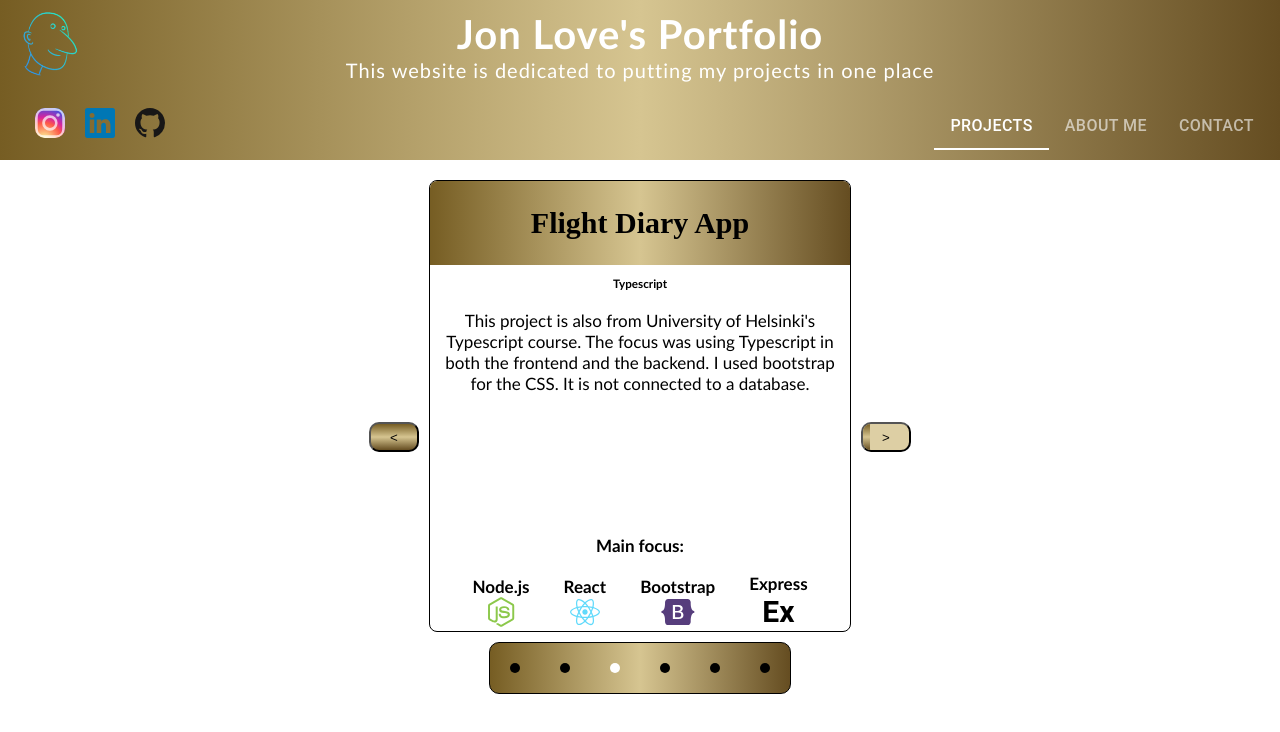
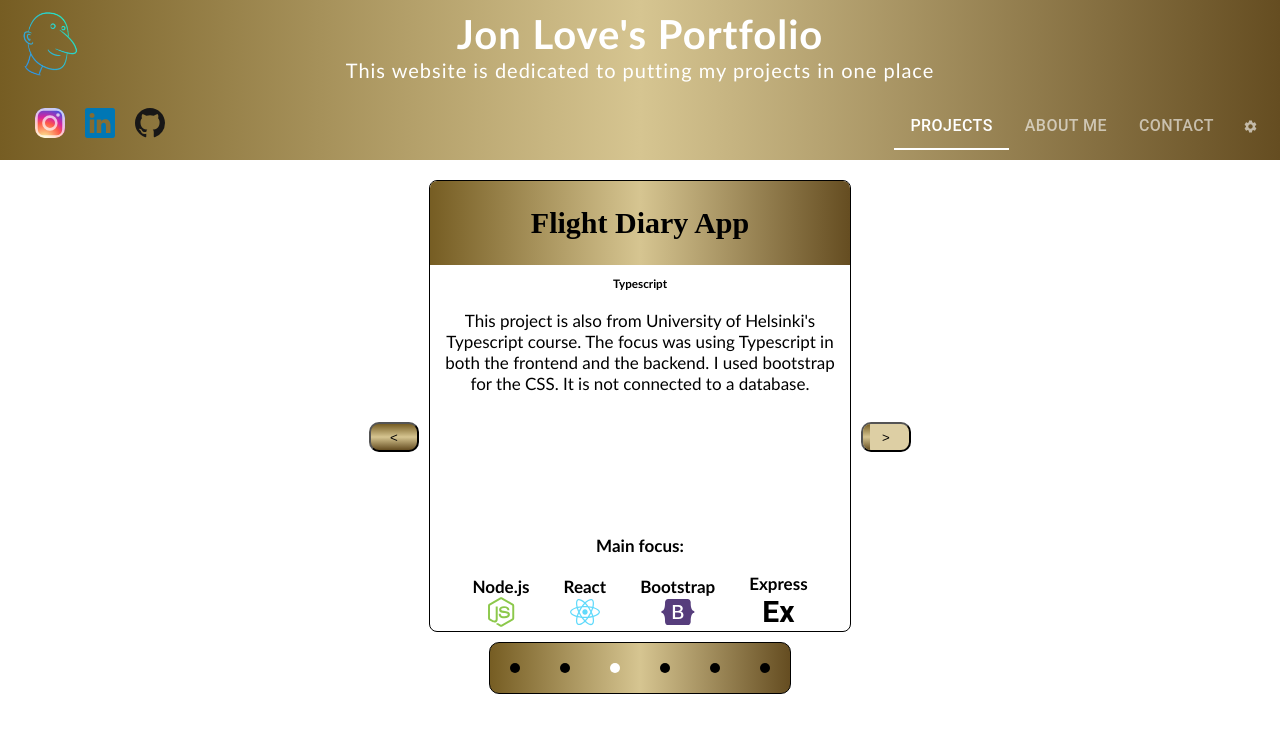
Before and after one commit to jonnny013/portfolio, a React (Vite) app: page / in a window 1280 px wide. Shown: the top 732 px of the page. Built offline with nearby package versions, Linux system fonts and the light colour scheme.

Commit message:
Add settings to nav bar

```diff
--- a/package.json
+++ b/package.json
@@ -18,6 +18,7 @@
     "@fortawesome/free-brands-svg-icons": "^6.5.1",
     "@fortawesome/free-solid-svg-icons": "^6.5.1",
     "@fortawesome/react-fontawesome": "^0.2.0",
+    "@mui/icons-material": "^5.15.5",
     "@mui/material": "^5.15.4",
     "@types/react-router-dom": "^5.3.3",
     "bootstrap": "^5.3.2",
--- a/src/App.tsx
+++ b/src/App.tsx
@@ -1,8 +1,8 @@
-import React from 'react';
+import type React from 'react';
 import {projectData} from './data';
 import './App.css';
 import Carousel from './components/Projects/Carousel';
-import {Project} from './types';
+import type { Project } from './types';
 import HeaderIndex from './components/Header/HeaderIndex';
 import { Route, Routes } from 'react-router-dom';
 import ContactIndex from './components/ContactMe/ContactIndex';
@@ -19,8 +19,9 @@ const App: React.FC = () => {
       <HeaderIndex />
       <Routes>
         <Route path='/' element={<Carousel projects={projects} />} />
-        <Route path='contact' element={<ContactIndex /> } />
-        <Route path='about' element={<AboutIndex />} />
+        <Route path='/contact' element={<ContactIndex />} />
+        <Route path='/about' element={<AboutIndex />} />
+        <Route path='/settings' element={<AboutIndex />} />
       </Routes>
     </div>
   )
--- a/src/components/Header/NavTabs.tsx
+++ b/src/components/Header/NavTabs.tsx
@@ -3,7 +3,8 @@ import Box from '@mui/material/Box'
 import Tabs from '@mui/material/Tabs'
 import Tab from '@mui/material/Tab'
 import { Link, useLocation } from 'react-router-dom'
-import themes from '../../themes'
+import themes from '../../themes/themes'
+import SettingsIcon from '@mui/icons-material/Settings'
 
 interface LinkTabProps {
   label?: string
@@ -42,7 +43,7 @@ const NavTabs = () => {
       <Tabs
         value={value}
         onChange={handleChange}
-        aria-label='nav tabs example'
+        aria-label='Navigation'
         textColor='inherit'
         indicatorColor='primary'
         sx={{
@@ -50,9 +51,14 @@ const NavTabs = () => {
         }}
         role='navigation'
       >
-        <LinkTab label='Projects'  to='/' selected={value === 0} />
+        <LinkTab label='Projects' to='/' selected={value === 0} />
         <LinkTab label='About Me' to='/about' selected={value === 1} />
         <LinkTab label='Contact' to='/contact' selected={value === 2} />
+        <Tab
+          icon={<SettingsIcon />}
+          aria-label='settings'
+          sx={{ padding: 0, minWidth: '30px', width: '40px' }}
+        />
       </Tabs>
     </Box>
   )
--- a/src/components/StandardButton.tsx
+++ b/src/components/StandardButton.tsx
@@ -1,11 +1,24 @@
 import Button from '@mui/material/Button'
-import themes from '../themes'
+import themes from '../themes/themes'
 
 type button = 'button' | 'reset' | 'submit'
 
-export default function StandardButton({ text, type, disabled }: { text: string, type: button, disabled: boolean }) {
+export default function StandardButton({
+  text,
+  type,
+  disabled,
+}: {
+  text: string
+  type: button
+  disabled: boolean
+}) {
   return (
-    <Button variant='contained' style={{ fontSize: themes.fonts.buttonFontSize }} type={type} disabled={disabled}>
+    <Button
+      variant='contained'
+      style={{ fontSize: themes.fonts.buttonFontSize }}
+      type={type}
+      disabled={disabled}
+    >
       {text}
     </Button>
   )
--- a/src/components/StandardFormBar.tsx
+++ b/src/components/StandardFormBar.tsx
@@ -1,5 +1,5 @@
 import TextField from '@mui/material/TextField'
-import themes from '../themes'
+import themes from '../themes/themes'
 import { useField } from 'formik'
 
 interface propTypes {
@@ -17,8 +17,8 @@ const styles = {
     style: { fontSize: themes.fonts.formTextSize },
   },
   helper: {
-    style: { fontSize: 15}
-  }
+    style: { fontSize: 15 },
+  },
 }
 
 const StandardFormBar = ({ id, label, type, props }: propTypes) => {
```
Also changed, not shown: src/components/ContactMe/ContactForm.tsx (+21 -5 lines), src/themes/materialUI.ts (added, +15 -0 lines), src/themes/themes.ts (renamed from src/themes.ts), 1 other file (tests, documents, lock files or other folders).
